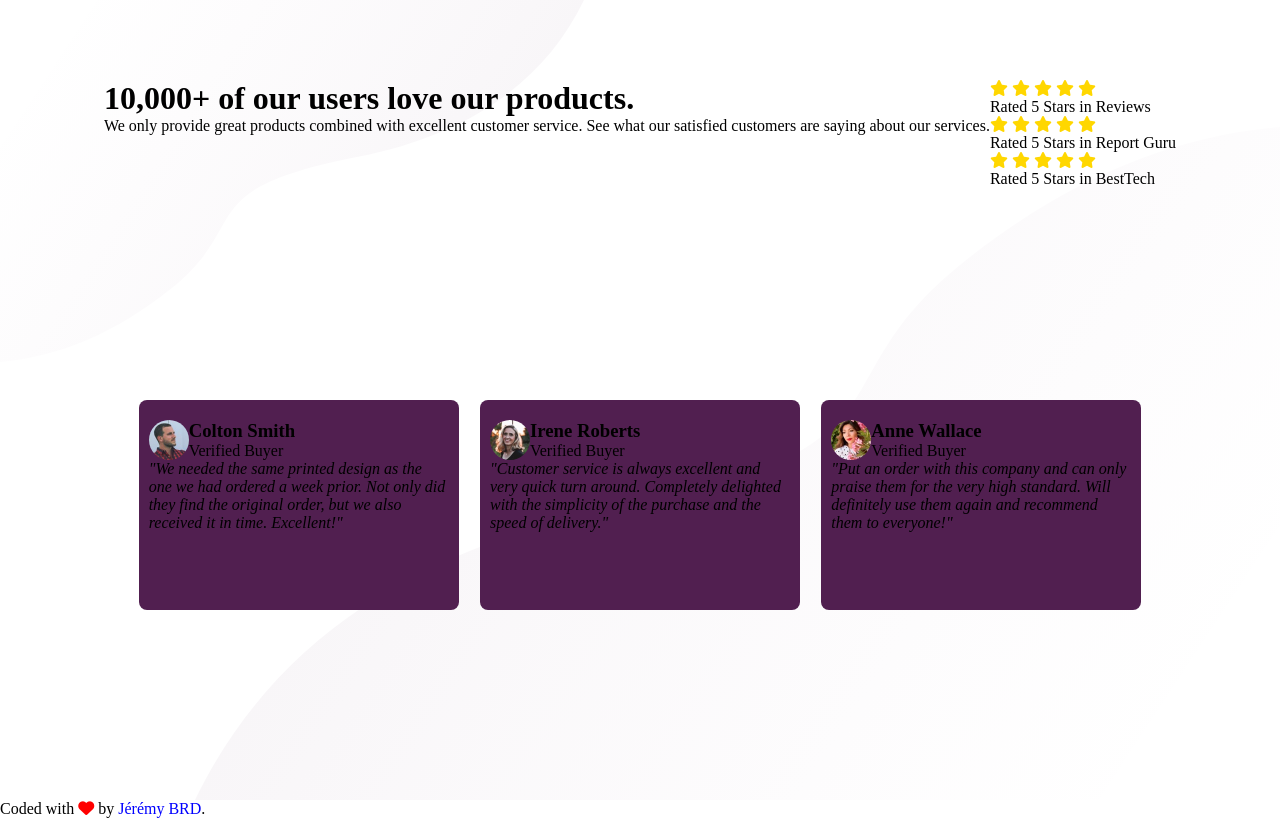
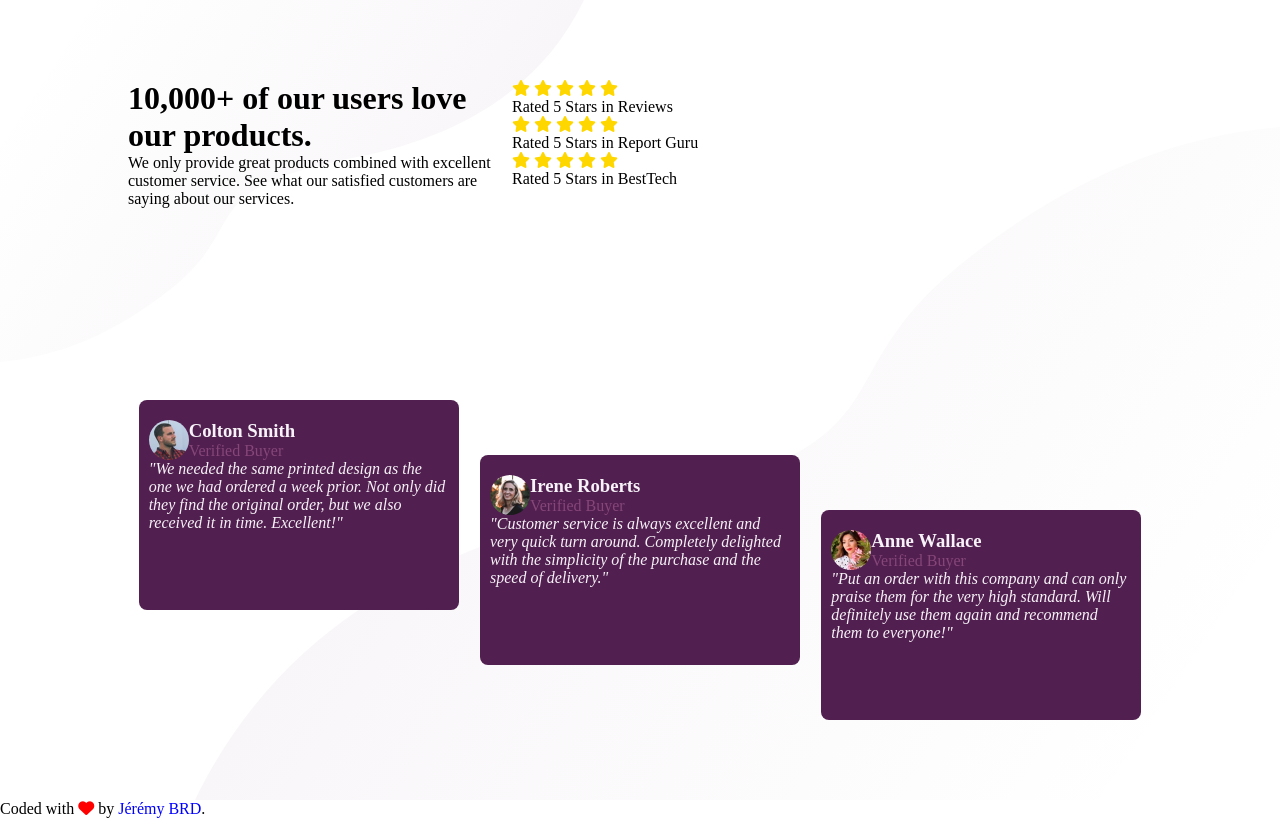
Before and after one commit to JeremyBRD/social-proof-section, a plain HTML site: page index.html in a window 1280 px wide. Drawn offline with Linux system fonts and the light colour scheme.

Commit message:
add flex box bottom element

```diff
--- a/assets/style/style.css
+++ b/assets/style/style.css
@@ -38,8 +38,15 @@
 }
 
 /* CATCHING TEXT */
+.catching-info {
+  width: 30vw;
+}
 
 /* RATING */
+.ratings{
+  width: 50vw;
+}
+
 .stars i {
   color: gold;
 }
@@ -53,13 +60,24 @@
   width: 80vw;
 }
 
+#advice-1 {
+  align-self: flex-start;
+}
+
+#advice-2 {
+  align-self: center;
+}
+
+#advice-3 {
+  align-self: flex-end;
+}
+
 .advice {
   background-color: var(--dark-purple);
   padding: 20px 10px;
   height: 170px;
   width: 300px;
   border-radius: 8px;
-
 }
 
 .head-client-advice {
@@ -70,3 +88,15 @@
   height: 40px;
   border-radius: 50%;
 }
+
+.advice em {
+  color: var(--light-purple);
+}
+
+.advice h3 {
+  color: var(--light-purple);
+}
+
+.client-heading p {
+  color: var(--acid-purple);
+}
--- a/index.html
+++ b/index.html
@@ -1,17 +1,16 @@
 <!DOCTYPE html>
 <html lang="en">
   <head>
+
     <meta charset="UTF-8" />
+        <!-- displays site properly based on user's device -->
     <meta name="viewport" content="width=device-width, initial-scale=1.0" />
-    <!-- displays site properly based on user's device -->
-    <link
-      rel="icon"
-      type="image/png"
-      sizes="32x32"
-      href="./images/favicon-32x32.png"
-    />
+
+    <link rel="icon" type="image/png" sizes="32x32" href="./images/favicon-32x32.png"/>
+    <link rel="stylesheet" href="./assets/style/style.css">
+
     <script src="https://kit.fontawesome.com/e7eeea1519.js" crossorigin="anonymous"></script>
-    <link rel="stylesheet" href="./assets/style/style.css">
+
     <title>Frontend | Social proof section</title>
   </head>
   <body>
@@ -28,7 +27,7 @@
         </div>
          <!-- >>>>>  RATINGS  <<<<< -->
         <div class="ratings">
-          <div class="rating">
+          <div class="rating" id="rating-1">
             <div class="stars">
               <i class="fas fa-star"></i>
               <i class="fas fa-star"></i>
@@ -39,7 +38,7 @@
             <p>Rated 5 Stars in Reviews</p>
           </div>
           <div class="rating">
-            <div class="stars">
+            <div class="stars" id="rating-2">
               <i class="fas fa-star"></i>
               <i class="fas fa-star"></i>
               <i class="fas fa-star"></i>
@@ -49,7 +48,7 @@
             <p>Rated 5 Stars in Report Guru</p>
           </div>
           <div class="rating">
-            <div class="stars">
+            <div class="stars" id="rating-3">
               <i class="fas fa-star"></i>
               <i class="fas fa-star"></i>
               <i class="fas fa-star"></i>
```
